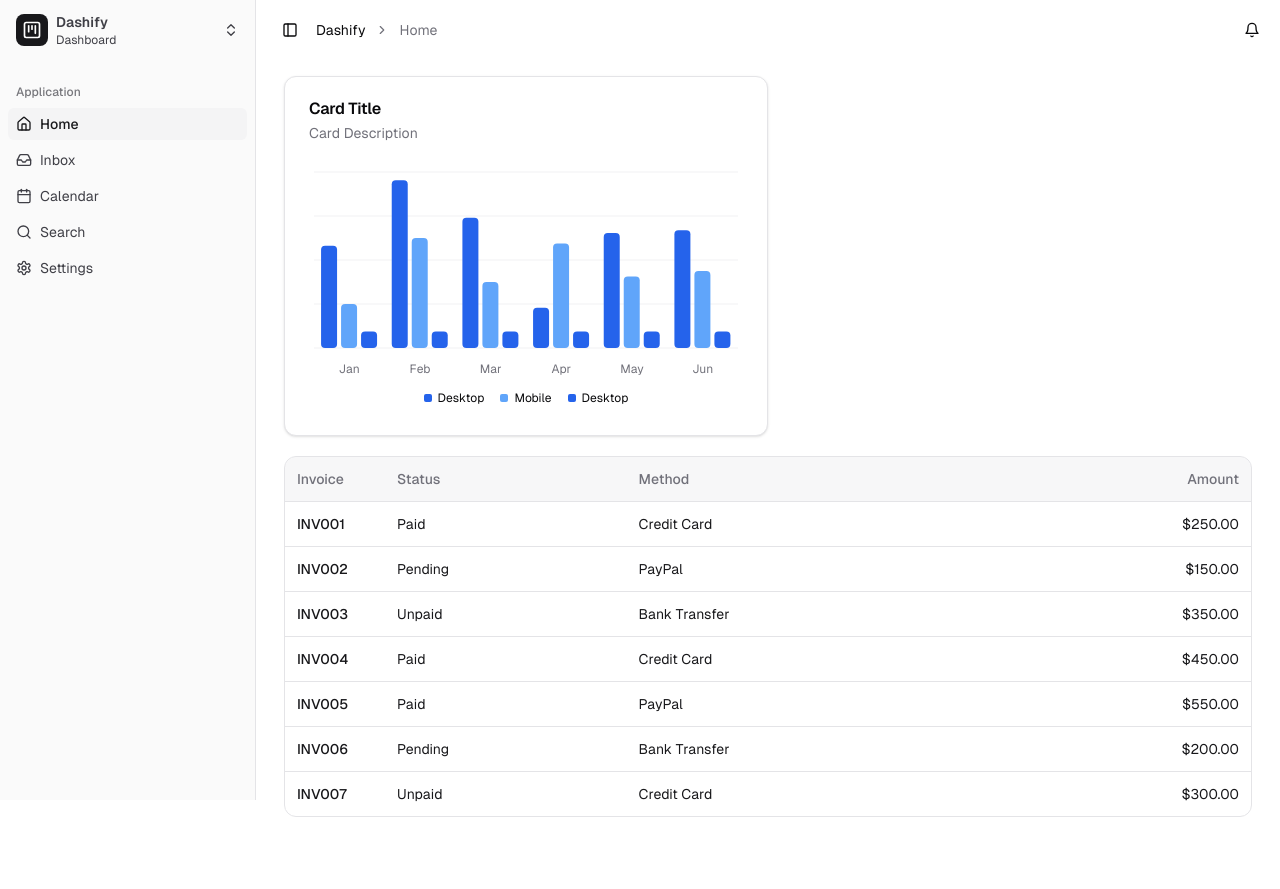
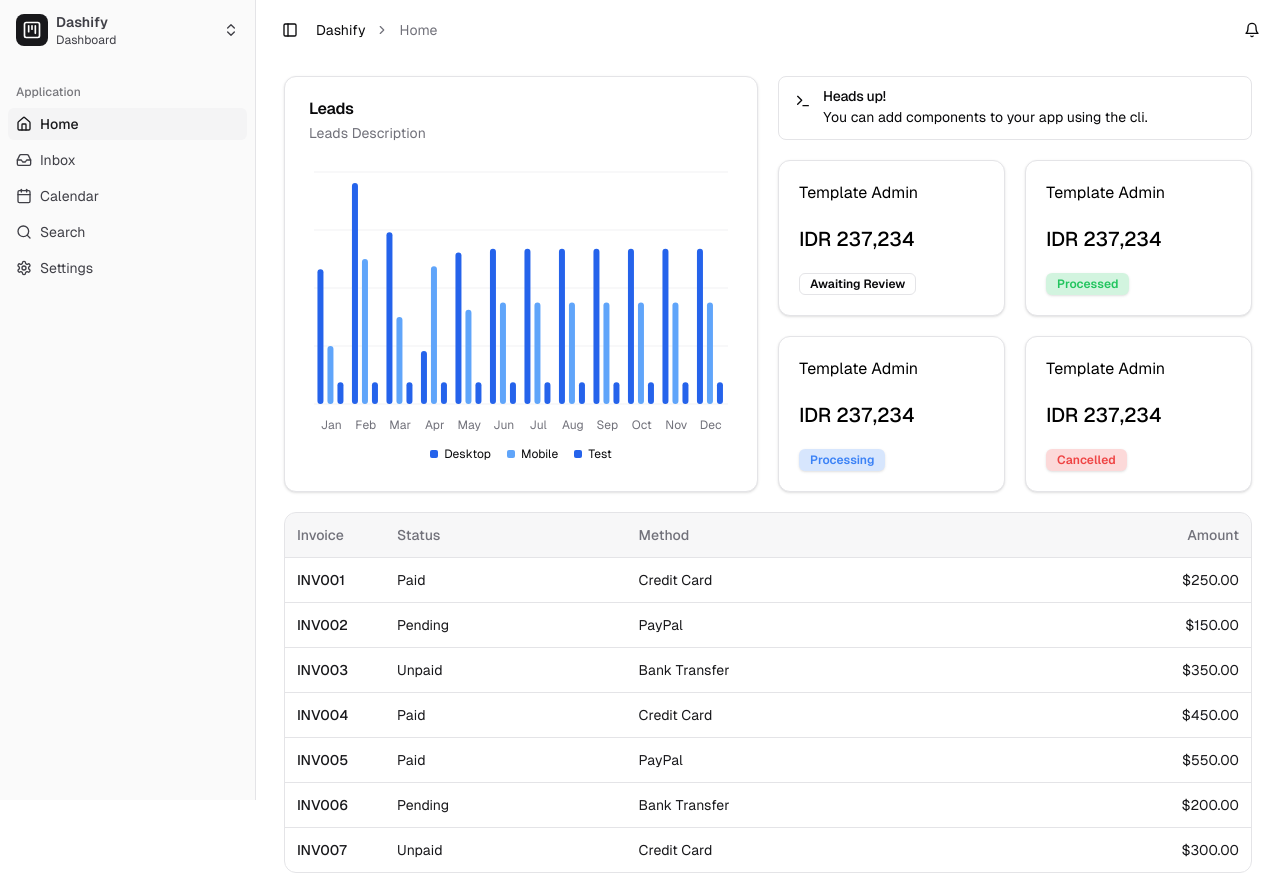
Before and after one commit to fatmuh/dashify, a Next.js app: page / in a window 1280 px wide. Before the commit the page ends 833 px from the top, so only its background shows below. Built offline with nearby package versions, Linux system fonts and the light colour scheme.

Commit message:
Adding card & alert

```diff
--- a/src/app/(dashboard)/page.jsx
+++ b/src/app/(dashboard)/page.jsx
@@ -26,6 +26,9 @@ import {
   TableHeader,
   TableRow,
 } from "@/components/ui/table";
+import { Badge } from "@/components/ui/badge";
+import { Alert, AlertDescription, AlertTitle } from "@/components/ui/alert";
+import { Terminal } from "lucide-react";
 
 const invoices = [
   {
@@ -79,6 +82,12 @@ const chartData = [
   { month: "April", desktop: 73, test: 30, mobile: 190 },
   { month: "May", desktop: 209, test: 30, mobile: 130 },
   { month: "June", desktop: 214, test: 30, mobile: 140 },
+  { month: "July", desktop: 214, test: 30, mobile: 140 },
+  { month: "August", desktop: 214, test: 30, mobile: 140 },
+  { month: "September", desktop: 214, test: 30, mobile: 140 },
+  { month: "October", desktop: 214, test: 30, mobile: 140 },
+  { month: "November", desktop: 214, test: 30, mobile: 140 },
+  { month: "December", desktop: 214, test: 30, mobile: 140 },
 ];
 
 const chartConfig = {
@@ -87,7 +96,7 @@ const chartConfig = {
     color: "#2563eb",
   },
   test: {
-    label: "Desktop",
+    label: "Test",
     color: "#2563eb",
   },
   mobile: {
@@ -99,18 +108,15 @@ const chartConfig = {
 const DashboardPage = () => {
   return (
     <>
-      <div className="grid grid-cols-12">
-        <div className="col-span-12 md:col-span-6">
+      <div className="grid grid-cols-1 md:grid-cols-2 gap-5">
+        <div className="col-span-1 order-2 md:order-1">
           <Card>
             <CardHeader>
-              <CardTitle>Card Title</CardTitle>
-              <CardDescription>Card Description</CardDescription>
+              <CardTitle>Leads</CardTitle>
+              <CardDescription>Leads Description</CardDescription>
             </CardHeader>
             <CardContent>
-              <ChartContainer
-                config={chartConfig}
-                className="min-h-[200px] w-full"
-              >
+              <ChartContainer config={chartConfig} className="h-[300px] w-full">
                 <BarChart data={chartData}>
                   <CartesianGrid vertical={false} />
                   <XAxis
@@ -133,6 +139,77 @@ const DashboardPage = () => {
               </ChartContainer>
             </CardContent>
           </Card>
+        </div>
+        <div className="col-span-1 order-1 md:order-2">
+          <div className="grid grid-cols-1 md:grid-cols-2 gap-5">
+            <Alert className="col-span-1 md:col-span-2">
+              <Terminal className="h-4 w-4" />
+              <AlertTitle>Heads up!</AlertTitle>
+              <AlertDescription>
+                You can add components to your app using the cli.
+              </AlertDescription>
+            </Alert>
+            <Card className="p-5 flex justify-start items-center">
+              <div className="flex flex-col gap-5 h-full">
+                <h4 className="text-black text-sm md:text-base">
+                  Template Admin
+                </h4>
+                <h2 className="text-black font-medium text-base md:text-xl">
+                  IDR 237,234
+                </h2>
+                <div className="inline-flex">
+                  <Badge variant="outline">
+                    Awaiting Review
+                  </Badge>
+                </div>
+              </div>
+            </Card>
+            <Card className="p-5 flex justify-start items-center">
+              <div className="flex flex-col gap-5 h-full">
+                <h4 className="text-black text-sm md:text-base">
+                  Template Admin
+                </h4>
+                <h2 className="text-black font-medium text-base md:text-xl">
+                  IDR 237,234
+                </h2>
+                <div className="inline-flex">
+                  <Badge className="bg-green-500/20 text-green-500 hover:bg-green-500/20">
+                    Processed
+                  </Badge>
+                </div>
+              </div>
+            </Card>
+            <Card className="p-5 flex justify-start items-center">
+              <div className="flex flex-col gap-5 h-full">
+                <h4 className="text-black text-sm md:text-base">
+                  Template Admin
+                </h4>
+                <h2 className="text-black font-medium text-base md:text-xl">
+                  IDR 237,234
+                </h2>
+                <div className="inline-flex">
+                  <Badge className="bg-blue-500/20 text-blue-500 hover:bg-blue-500/20">
+                    Processing
+                  </Badge>
+                </div>
+              </div>
+            </Card>
+            <Card className="p-5 flex justify-start items-center">
+              <div className="flex flex-col gap-5 h-full">
+                <h4 className="text-black text-sm md:text-base">
+                  Template Admin
+                </h4>
+                <h2 className="text-black font-medium text-base md:text-xl">
+                  IDR 237,234
+                </h2>
+                <div className="inline-flex">
+                  <Badge className="bg-red-500/20 text-red-500 hover:bg-red-500/20">
+                    Cancelled
+                  </Badge>
+                </div>
+              </div>
+            </Card>
+          </div>
         </div>
       </div>
       <div className="mt-5 inline-block w-full align-middle">
--- /dev/null
+++ b/src/components/ui/alert.jsx
@@ -0,0 +1,47 @@
+import * as React from "react"
+import { cva } from "class-variance-authority";
+
+import { cn } from "@/lib/utils"
+
+const alertVariants = cva(
+  "relative w-full rounded-lg border px-4 py-3 text-sm [&>svg+div]:translate-y-[-3px] [&>svg]:absolute [&>svg]:left-4 [&>svg]:top-4 [&>svg]:text-foreground [&>svg~*]:pl-7",
+  {
+    variants: {
+      variant: {
+        default: "bg-background text-foreground",
+        destructive:
+          "border-destructive/50 text-destructive dark:border-destructive [&>svg]:text-destructive",
+      },
+    },
+    defaultVariants: {
+      variant: "default",
+    },
+  }
+)
+
+const Alert = React.forwardRef(({ className, variant, ...props }, ref) => (
+  <div
+    ref={ref}
+    role="alert"
+    className={cn(alertVariants({ variant }), className)}
+    {...props} />
+))
+Alert.displayName = "Alert"
+
+const AlertTitle = React.forwardRef(({ className, ...props }, ref) => (
+  <h5
+    ref={ref}
+    className={cn("mb-1 font-medium leading-none tracking-tight", className)}
+    {...props} />
+))
+AlertTitle.displayName = "AlertTitle"
+
+const AlertDescription = React.forwardRef(({ className, ...props }, ref) => (
+  <div
+    ref={ref}
+    className={cn("text-sm [&_p]:leading-relaxed", className)}
+    {...props} />
+))
+AlertDescription.displayName = "AlertDescription"
+
+export { Alert, AlertTitle, AlertDescription }
--- /dev/null
+++ b/src/components/ui/badge.jsx
@@ -0,0 +1,34 @@
+import * as React from "react"
+import { cva } from "class-variance-authority";
+
+import { cn } from "@/lib/utils"
+
+const badgeVariants = cva(
+  "inline-flex items-center rounded-md border px-2.5 py-0.5 text-xs font-semibold transition-colors focus:outline-none focus:ring-2 focus:ring-ring focus:ring-offset-2",
+  {
+    variants: {
+      variant: {
+        default:
+          "border-transparent bg-primary text-primary-foreground shadow hover:bg-primary/80",
+        secondary:
+          "border-transparent bg-secondary text-secondary-foreground hover:bg-secondary/80",
+        destructive:
+          "border-transparent bg-destructive text-destructive-foreground shadow hover:bg-destructive/80",
+        outline: "text-foreground",
+      },
+    },
+    defaultVariants: {
+      variant: "default",
+    },
+  }
+)
+
+function Badge({
+  className,
+  variant,
+  ...props
+}) {
+  return (<div className={cn(badgeVariants({ variant }), className)} {...props} />);
+}
+
+export { Badge, badgeVariants }
```
